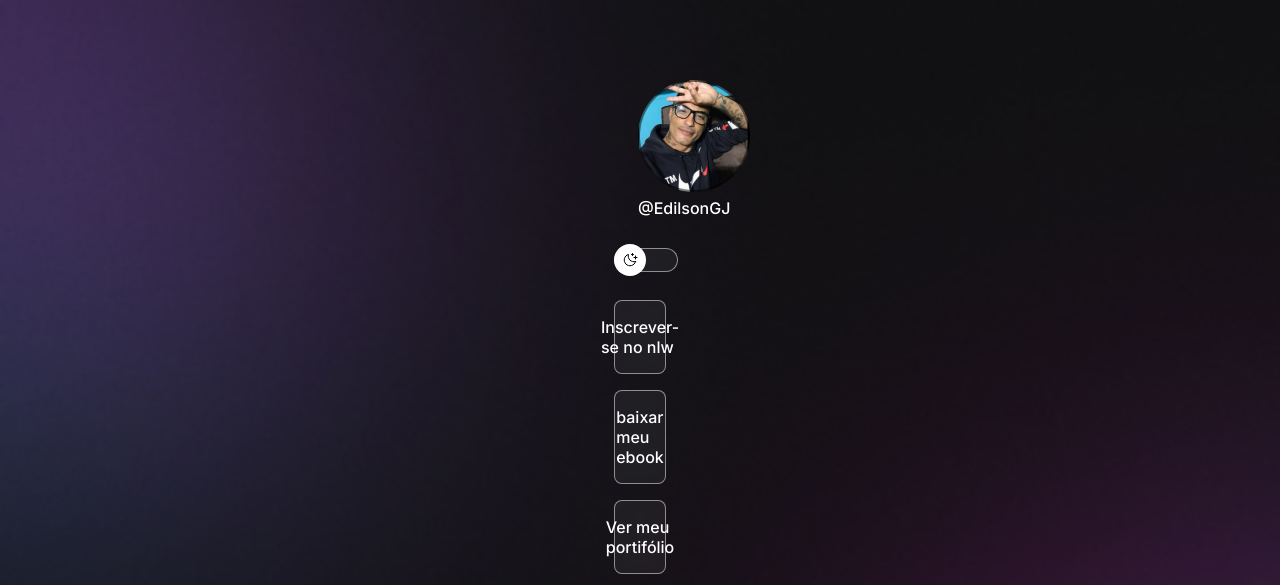
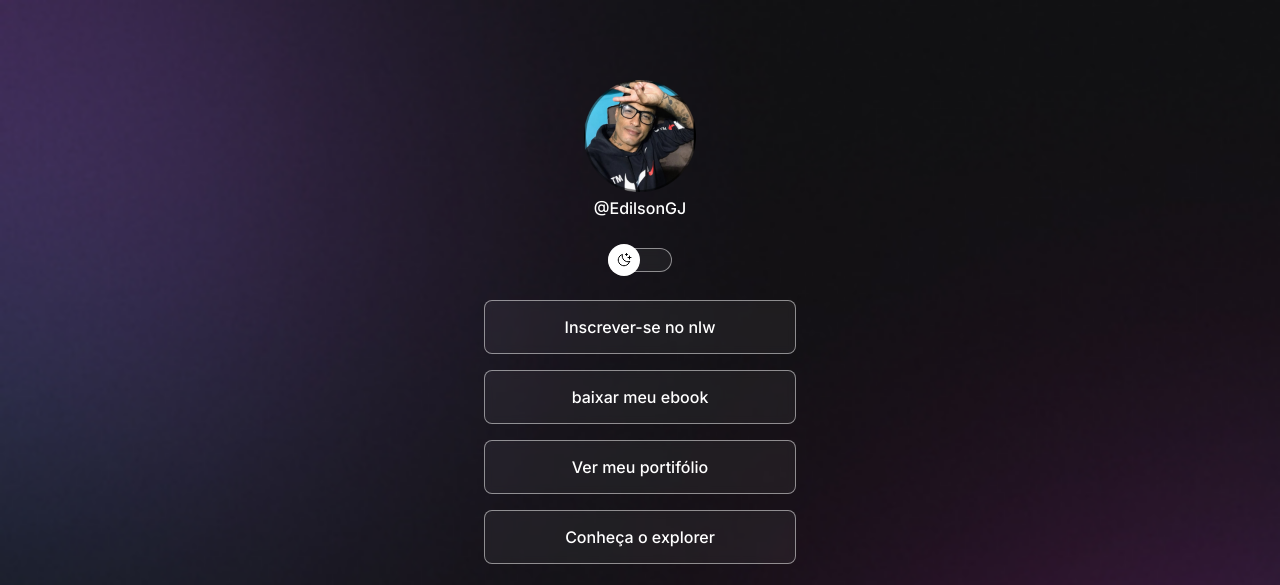
Before and after one commit to Edilsongj/projeto, a plain HTML site: page index.html in a window 1280 px wide. Shown: the top 585 px of the page. Drawn offline with nearby package versions, Linux system fonts and the light colour scheme.

Commit message:
ajust container commit

```diff
--- a/style.css
+++ b/style.css
@@ -36,8 +36,7 @@ body * {
 }
 
 #container {
-  width: 100px;
-  max-width: 588;
+  width: 360px;
   margin: 56px auto 0px;
   padding: 0 24px;
 
```
